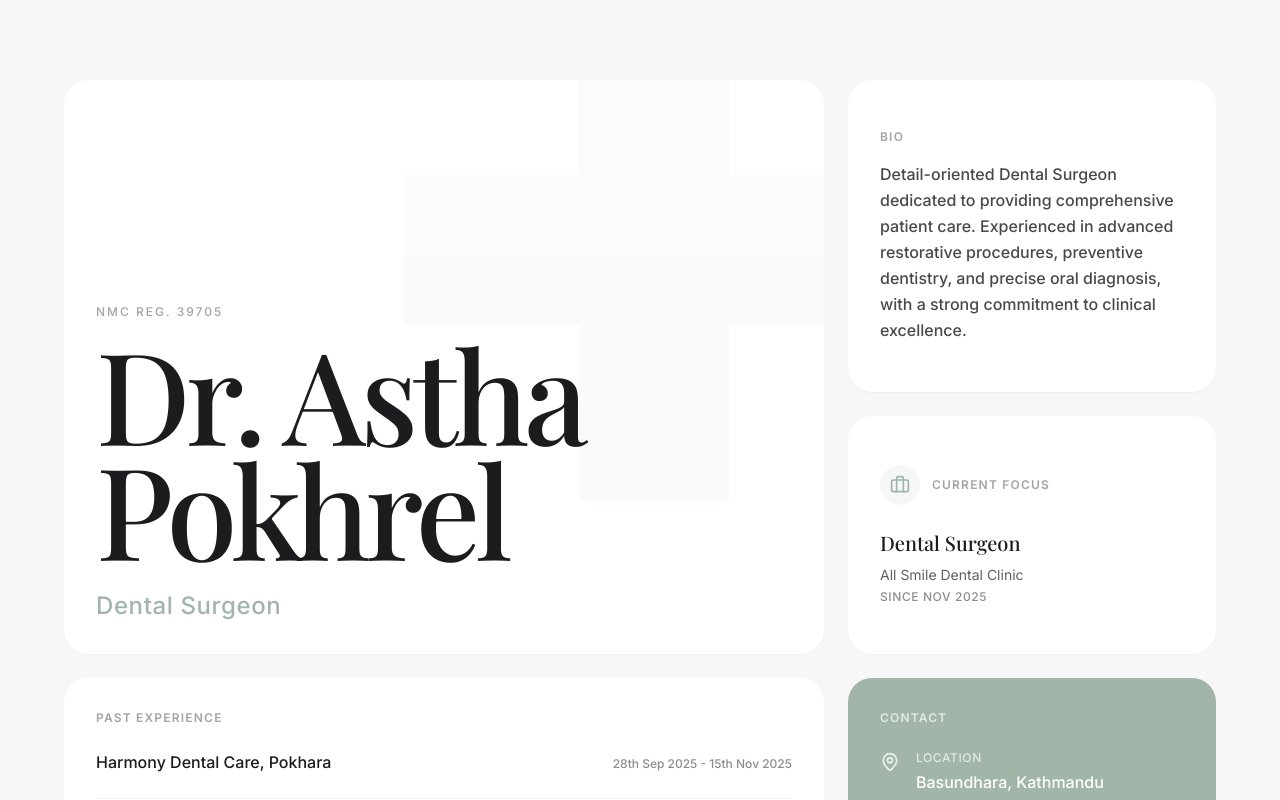
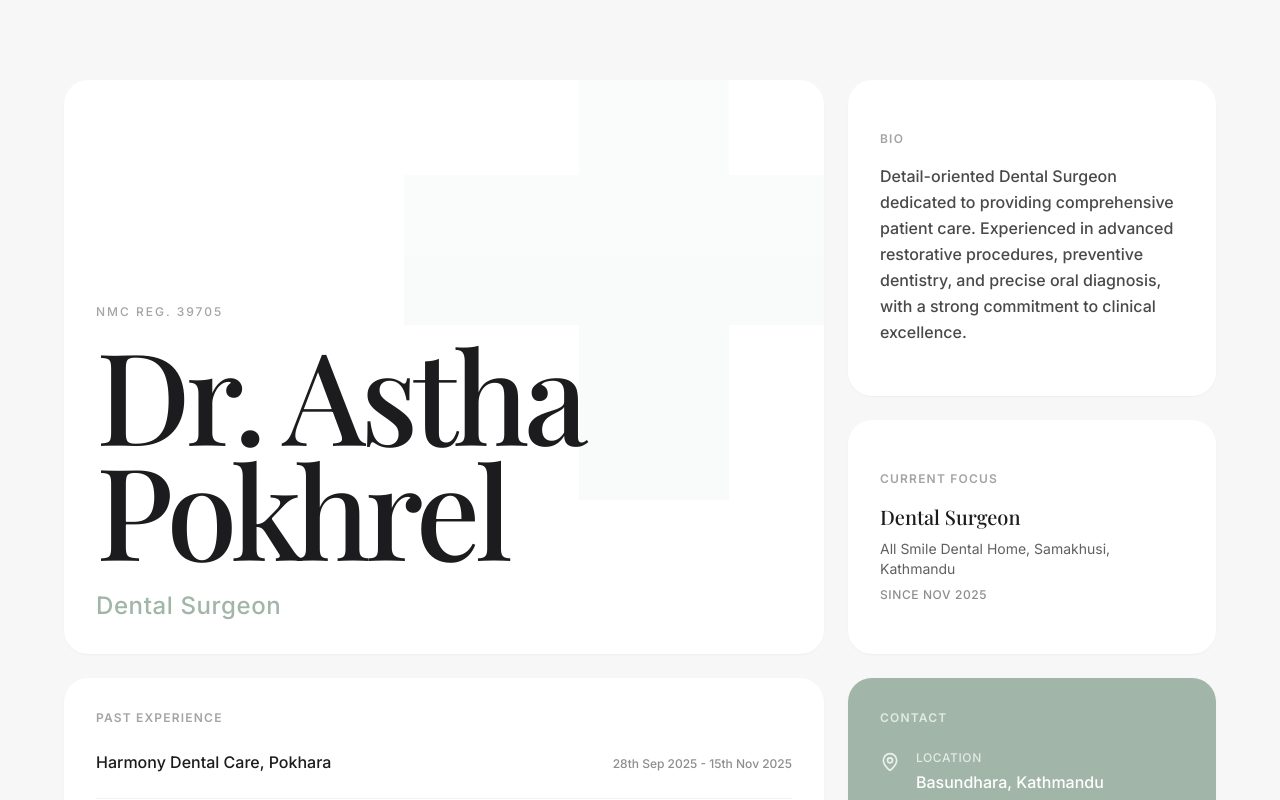
Before and after one commit to sakshamshrestha2/astha-web_v2.0, a React (Vite) app: page / in a window 1280 px wide. Shown: the top 800 px of the page. Built offline with nearby package versions, Linux system fonts and the light colour scheme; a web font is replaced by a local one.

Commit message:
refactor(ui): update current focus card details
Simplify card layout and update clinic information for Dr. Astha Pokhrel.

```diff
--- a/src/App.tsx
+++ b/src/App.tsx
@@ -75,16 +75,11 @@ export default function App() {
         </BentoCard>
 
         {/* Card 3: Current Focus */}
-        <BentoCard className="md:col-span-1 justify-center items-start">
-          <div className="flex items-center gap-3 mb-6">
-            <div className="w-10 h-10 rounded-full bg-sage/10 flex items-center justify-center text-sage">
-              <Briefcase size={20} />
-            </div>
-            <h2 className="text-xs font-semibold uppercase tracking-widest text-charcoal/40">Current Focus</h2>
-          </div>
-          <h3 className="font-serif text-xl font-medium mb-2">Dental Surgeon</h3>
-          <p className="text-charcoal/70 text-sm mb-1">All Smile Dental Clinic</p>
-          <p className="text-charcoal/50 text-xs font-medium uppercase tracking-wider">Since Nov 2025</p>
+        <BentoCard className="md:col-span-1 flex flex-col justify-center items-start">
+          <h2 className="text-xs font-semibold uppercase tracking-widest text-charcoal/40 mb-4">Current Focus</h2>
+          <p className="font-serif text-xl font-medium mb-2">Dental Surgeon</p>
+          <p className="text-charcoal/70 text-sm mb-1">All Smile Dental Home, Samakhusi, Kathmandu</p>
+          <p className="text-charcoal/50 text-xs font-medium uppercase tracking-wider mt-1">Since Nov 2025</p>
         </BentoCard>
 
         {/* Card 4: Past Experience */}
```
